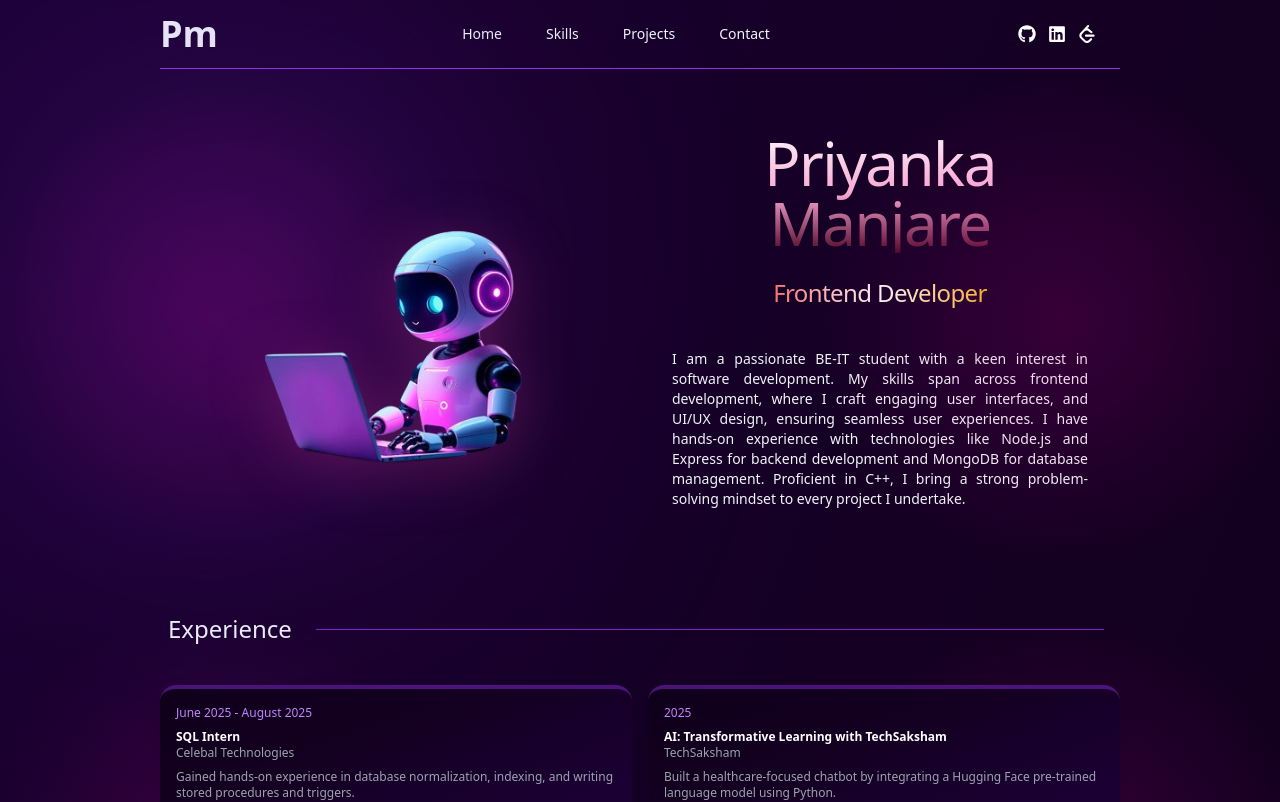
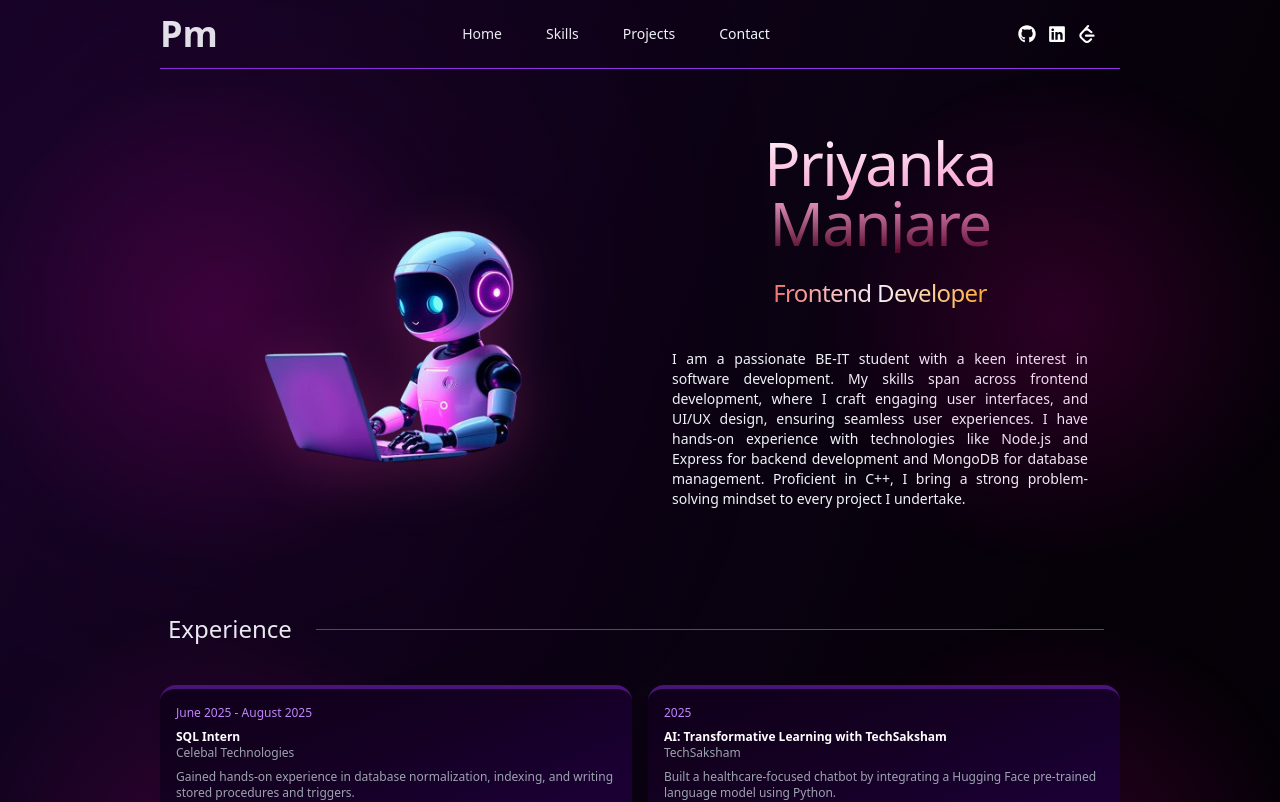
Before and after one commit to Priyankamanjare/Portfolio_website, a React (Vite) app in the folder frontend/: page / in a window 1280 px wide. Shown: the top 802 px of the page. Built offline with nearby package versions, Linux system fonts and the light colour scheme.

Commit message:
Changed bg

```diff
--- a/frontend/src/App.jsx
+++ b/frontend/src/App.jsx
@@ -9,11 +9,11 @@ import Contact from "./components/Contact";
 
 function App() {
   return (
-    <div className="relative min-h-screen w-full md:px-40 px-12 bg-gradient-to-br from-[#1a0033] via-[#140021] to-[#0f001a] overflow-hidden">
+    <div className="relative min-h-screen w-full md:px-40 px-12 bg-gradient-to-br from-[#160427] via-[#060109] to-[#000000] overflow-hidden">
 
       {/* Glow Elements */}
-      <div className="absolute top-20 left-10 w-[400px] h-[400px] bg-purple-700 rounded-full blur-[150px] opacity-40"></div>
-      <div className="absolute bottom-20 right-10 w-[500px] h-[500px] bg-fuchsia-600 rounded-full blur-[200px] opacity-30"></div>
+      <div className="absolute top-20 left-10 w-[400px] h-[400px] bg-fuchsia-950 rounded-full blur-[150px] opacity-40"></div>
+      <div className="absolute bottom-20 right-10 w-[500px] h-[500px] bg-fuchsia-950 rounded-full blur-[200px] opacity-30"></div>
         <Navbar />
         <Profile />
         <Experience/>
```
